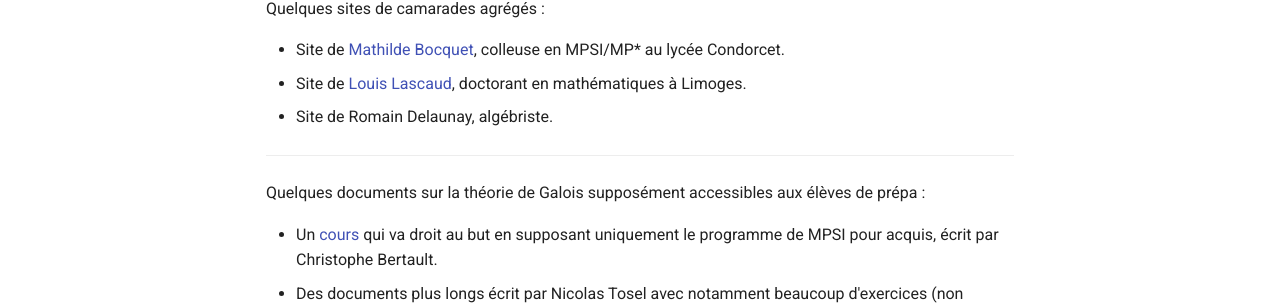
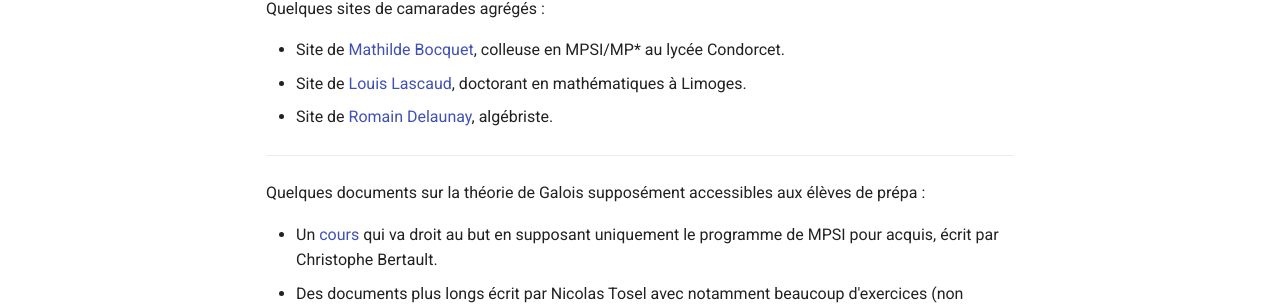
Before and after one commit to Florent-Michel/florent-michel.github.io, an MkDocs documentation site: the page built from docs/liens_utiles.md, in a window 1280 px wide. Shown: the part 272-577 px from the top of the page. Built offline with MkDocs 1.6.1 and Material for MkDocs 9.7.7, drawn with Linux system fonts in a browser that asks for light colours; part of the change alters nothing that is shown.

```diff
--- a/docs/liens_utiles.md
+++ b/docs/liens_utiles.md
@@ -2,7 +2,7 @@ Quelques sites de camarades agrégés :
 
 * Site de [Mathilde Bocquet](https://mathildebocquet.github.io/mathildebocquet/), colleuse en MPSI/MP* au lycée Condorcet.
 * Site de [Louis Lascaud](https://louis-lascaud.github.io/l-lscd-mathematiques/), doctorant en mathématiques à Limoges.
-* Site de Romain Delaunay, algébriste.
+* Site de [Romain Delaunay](https://drazerfr.github.io/romain-delaunay/index.html), algébriste.
 
 ---
 
```
